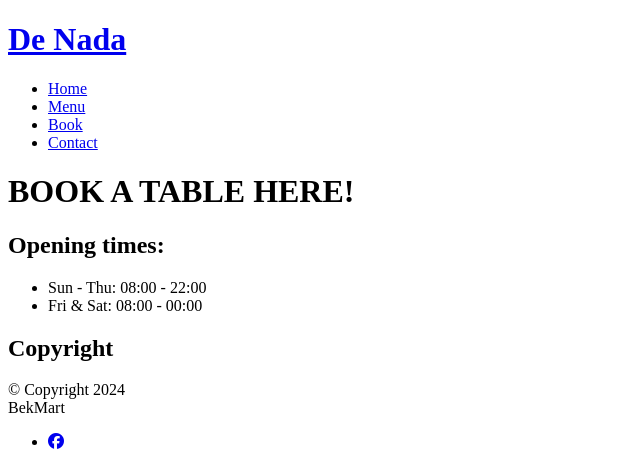
After one commit to BekMart/denada, a Django app: template book/templates/book/book.html in a window 1280 px wide. The commit adds this page. Shown: the top 450 px of the page, without its empty margins (0-640 px from the left). Run offline with Django 4.2, Linux system fonts and the light colour scheme; the template is opened without the code that fills it, so the values that code supplies are empty; some libraries are stand-ins or nearby versions.

Commit message:
create book.html and link to base.html template

```diff
--- /dev/null
+++ b/book/templates/book/book.html
@@ -0,0 +1,13 @@
+{% extends 'base.html' %}
+
+{% block content %}
+<!-- book.html content starts here -->
+
+<div class="container-fluid">
+    <div class="row">
+        <h1>BOOK A TABLE HERE!</h1>
+    </div>
+</div>
+
+<!-- book.html content ends here -->
+{% endblock %}
--- /dev/null
+++ b/book/urls.py
@@ -0,0 +1,6 @@
+from django.urls import path
+from . import views
+
+urlpatterns = [
+    path('', views.booking_page, name='book'),
+]
--- a/templates/base.html
+++ b/templates/base.html
@@ -1,5 +1,6 @@
 {% url 'home' as home_url %}
 {% url 'menu' as menu_url %}
+{% url 'book' as book_url %}
 
 <!DOCTYPE html>
 <html lang="en">
@@ -34,7 +35,7 @@
                     <a class="nav-link" href="{% url 'menu' %}">Menu</a>
                 </li>
                 <li class="nav-item">
-                    <a class="nav-link" href="#">Book</a>
+                    <a class="nav-link" href="{% url 'book' %}">Book</a>
                 </li>
                 <li class="nav-item">
                     <a class="nav-link" href="#">Contact</a>
```
Also changed, not shown: book/views.py (+6 -1 lines).
